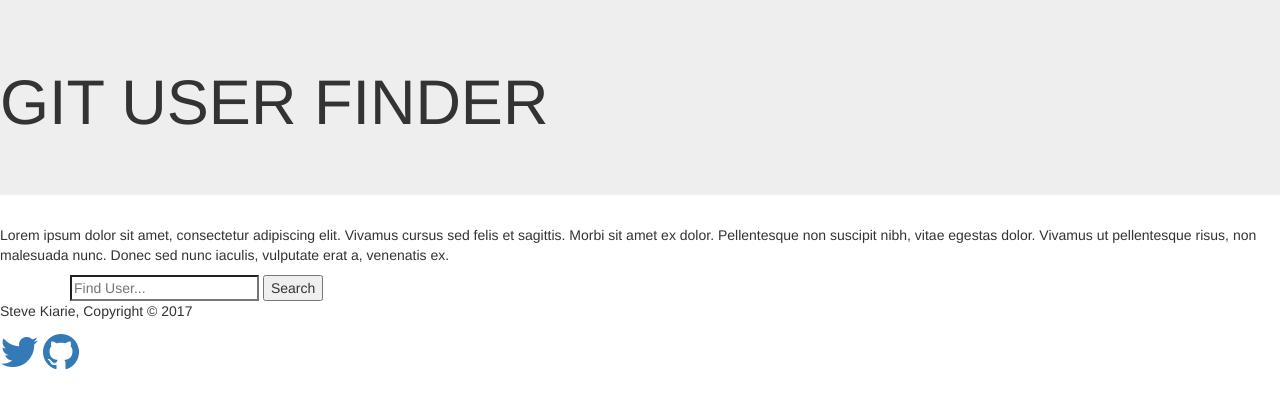
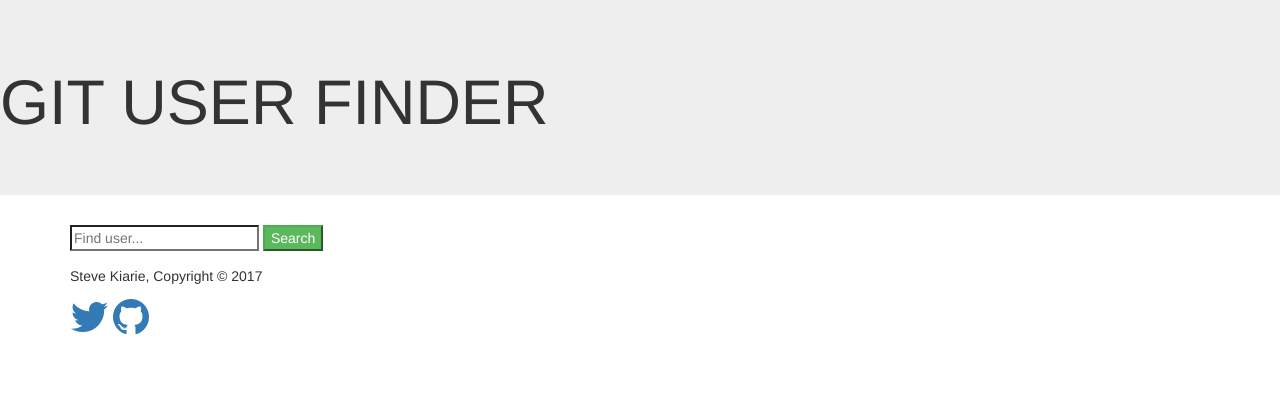
Before and after one commit to stvkre/searchgit, a website: page index.html in a window 1280 px wide. Drawn offline with nearby package versions, Linux system fonts and the light colour scheme.

Commit message:
Modified html
Inserted comments to show the creation of the search bar

```diff
--- a/bower.json
+++ b/bower.json
@@ -15,7 +15,7 @@
     "tests"
   ],
   "dependencies": {
-    "jquery": "^3.2.0",
+    "jquery": "^3.2.1",
     "bootstrap": "^3.3.7"
   }
 }
--- a/index.html
+++ b/index.html
@@ -7,7 +7,7 @@
   <link rel="stylesheet" href="/css/styles.css">
   <link rel="stylesheet" href="/vendor/font-awesome-4.7.0/css/font-awesome.css">
   <link rel="stylesheet" href="/bower_components/bootstrap/dist/css/bootstrap.min.css">
-  <script src="bower_components/bootstrap/dist/js/bootstrap.min.js"></script>
+  <script src="bower_components/bootstrap/dist/css/bootstrap.min.css"></script>
   <script src="bower_components/jquery/dist/jquery.min.js"></script>
   <title>GITHUB|WELCOME</title>
 </head>
@@ -16,18 +16,14 @@
 </div>
 
 <body>
-  <section>
-    <p>Lorem ipsum dolor sit amet, consectetur adipiscing elit. Vivamus cursus sed felis et sagittis. Morbi sit amet ex dolor. Pellentesque non suscipit nibh, vitae egestas dolor. Vivamus ut pellentesque risus, non malesuada nunc. Donec sed nunc iaculis,
-      vulputate erat a, venenatis ex. </p>
-  </section>
+  <!-- start searchbar -->
   <div class="container">
-    <form>
-      <input type="search" placeholder="Find User...">
-      <button type="Search" class="button_1">Search</button>
-    </form>
-
+    <form id="finder">
+      <div class="form-group">
+        <input type="search" placeholder="Find user...">
+        <button class="btn-success" type="submit">Search</button>
       </div>
-
+      <!-- end searchbar -->
       <footer>
         <p>Steve Kiarie, Copyright &copy; 2017</p>
         <a href="https://twitter.com/Iam_Kiarie"><i class="fa fa-twitter fa-3x" aria-hidden="true"></i></a>
@@ -38,5 +34,3 @@
 </body>
 
 </html>
-
-</html>
```
Lines whose indentation alone changed are shown as unchanged.
